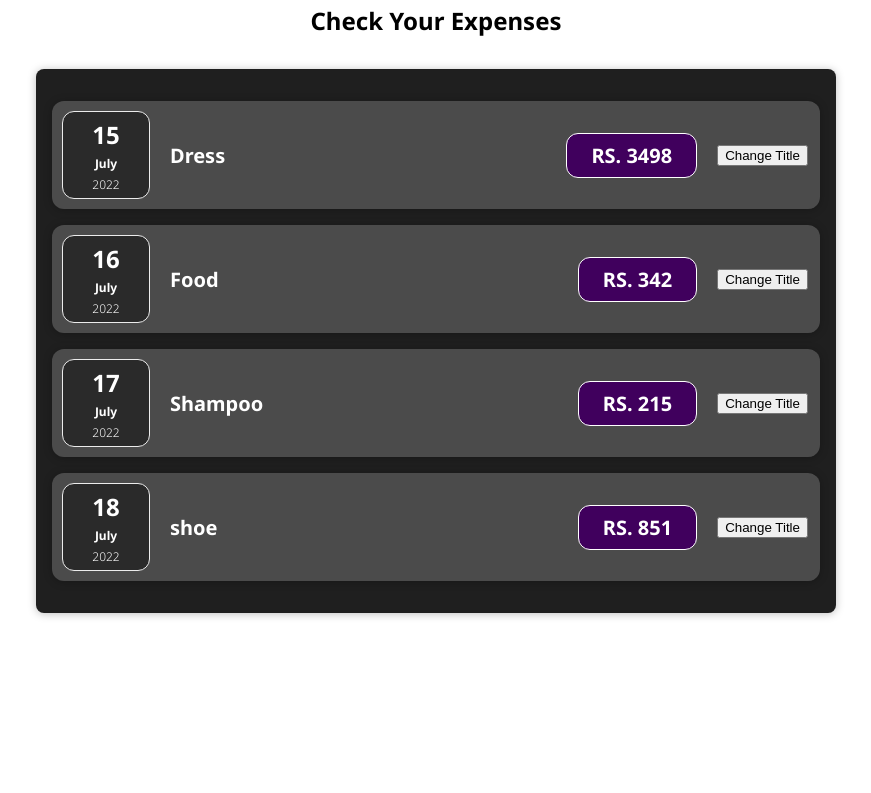
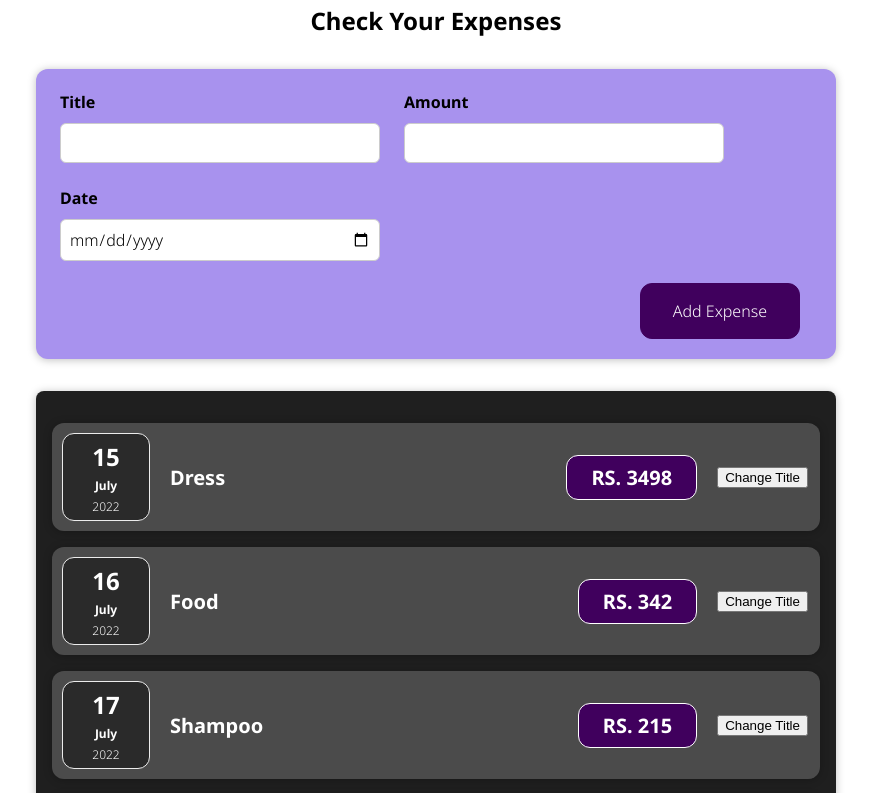
Before and after one commit to SudiptaChakraborty51/Check-Expenses, a React (Create React App) app: page / in a window 1280 px wide. Shown: the top 793 px of the page, without its empty margins (204-1075 px from the left). Built offline with nearby package versions, Linux system fonts and the light colour scheme.

Commit message:
Adding Form Inputs

```diff
--- a/src/App.js
+++ b/src/App.js
@@ -1,4 +1,5 @@
 import Expenses from "./components/Expenses/Expenses";
+import NewExpense from "./components/NewExpense/NewExpense";
 function App() {
   const expenses = [
     {
@@ -29,6 +30,7 @@
   return (
     <div>
       <h2 className="heading">Check Your Expenses</h2>
+      <NewExpense />
       <Expenses expenseData={expenses} />
     </div>
   );
--- /dev/null
+++ b/src/components/NewExpense/ExpenseForm.css
@@ -0,0 +1,26 @@
+.new-expense__controls {
+    display: flex;
+    flex-wrap: wrap;
+    gap: 1rem;
+    margin-bottom: 1rem;
+    text-align: left;
+}
+
+.new-expense__control label {
+    font-weight: bold;
+    margin-bottom: 0.5rem;
+    display: block;
+}
+
+.new-expense__control input {
+    font: inherit;
+    padding: 0.5rem;
+    border-radius: 6px;
+    border: 1px solid #ccc;
+    width: 20rem;
+    max-width: 100%;
+}
+
+.new-expense__actions {
+    text-align: right;
+}
--- /dev/null
+++ b/src/components/NewExpense/ExpenseForm.js
@@ -0,0 +1,27 @@
+import React from "react";
+import './ExpenseForm.css';
+
+function ExpenseForm() {
+    return(
+        <form>
+            <div className="new-expense__controls">
+                <div className="new-expense__control">
+                    <label>Title</label>
+                    <input type='text' />
+                </div>
+                <div className="new-expense__control">
+                    <label>Amount</label>
+                    <input type='number' min='0.01' step='0.01' />
+                </div>
+                <div className="new-expense__control">
+                    <label>Date</label>
+                    <input type='date' min='2022-06-01' max='2023-12-31' />
+                </div>
+            </div>
+            <div className="new-expense__actions">
+                <button type='submit'>Add Expense</button>
+            </div>
+        </form>
+    );
+}
+export default ExpenseForm;
--- /dev/null
+++ b/src/components/NewExpense/NewExpense.css
@@ -0,0 +1,38 @@
+.new-expense {
+    background-color: #a892ee;
+    padding: 1rem;
+    margin: 2rem auto;
+    width: 50rem;
+    max-width: 95%;
+    border-radius: 12px;
+    text-align: center;
+    box-shadow: 0 1px 8px rgba(0, 0, 0, 0.25);
+}
+
+.new-expense button {
+    font: inherit;
+    cursor: pointer;
+    padding: 1rem 2rem;
+    border: 1px solid #40005d;
+    background-color: #40005d;
+    color: white;
+    border-radius: 12px;
+    margin-right: 1rem;
+}
+
+.new-expense button:hover,
+.new-expense button:active {
+    background-color: #510674;
+    border-color: #510674;
+}
+
+.new-expense button.alternative {
+    color: #220131;
+    border-color: transparent;
+    background-color: transparent;
+}
+
+.new-expense button.alternative:hover,
+.new-expense button.alternative:active {
+    background-color: #ddb3f8;
+}
--- /dev/null
+++ b/src/components/NewExpense/NewExpense.js
@@ -0,0 +1,12 @@
+import React from "react";
+import ExpenseForm from "./ExpenseForm";
+import './NewExpense.css';
+
+function NewExpense() {
+    return(
+        <div className="new-expense">
+            <ExpenseForm />
+        </div>
+    )
+}
+export default NewExpense;
```
